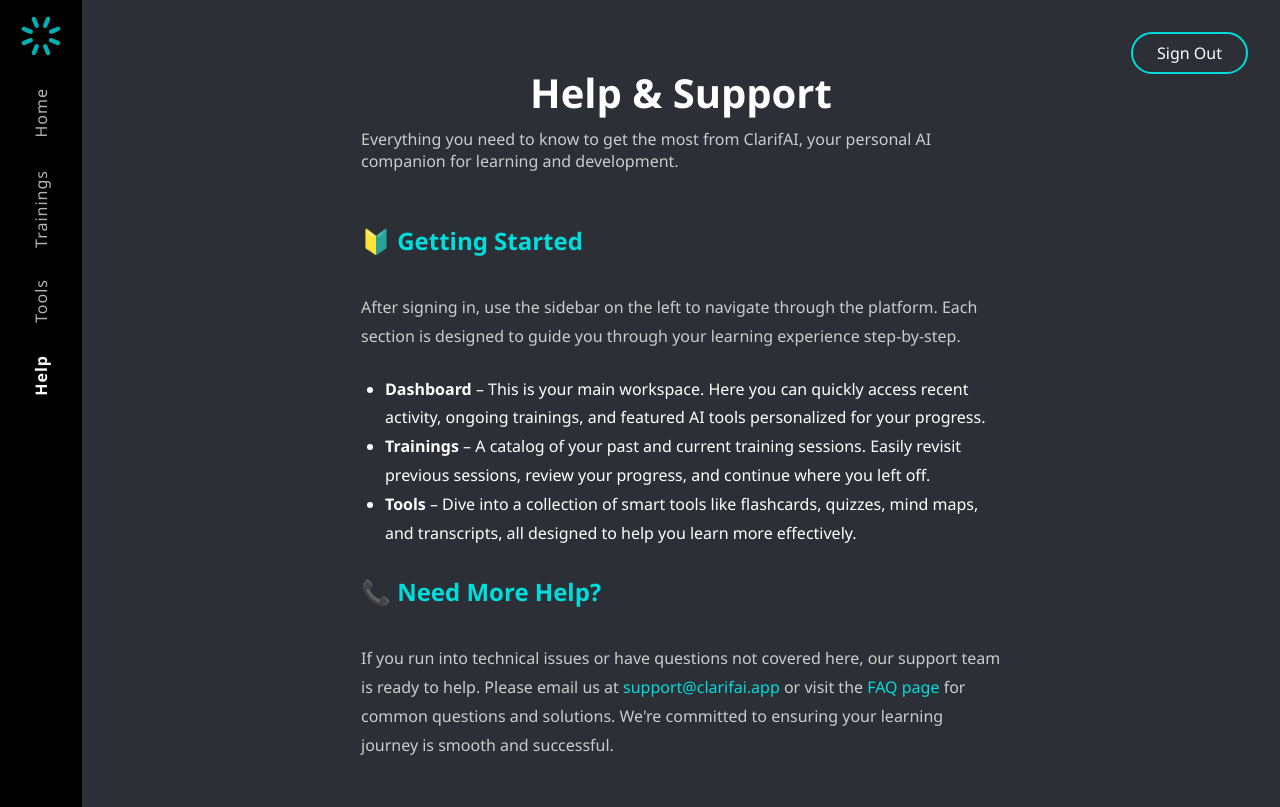
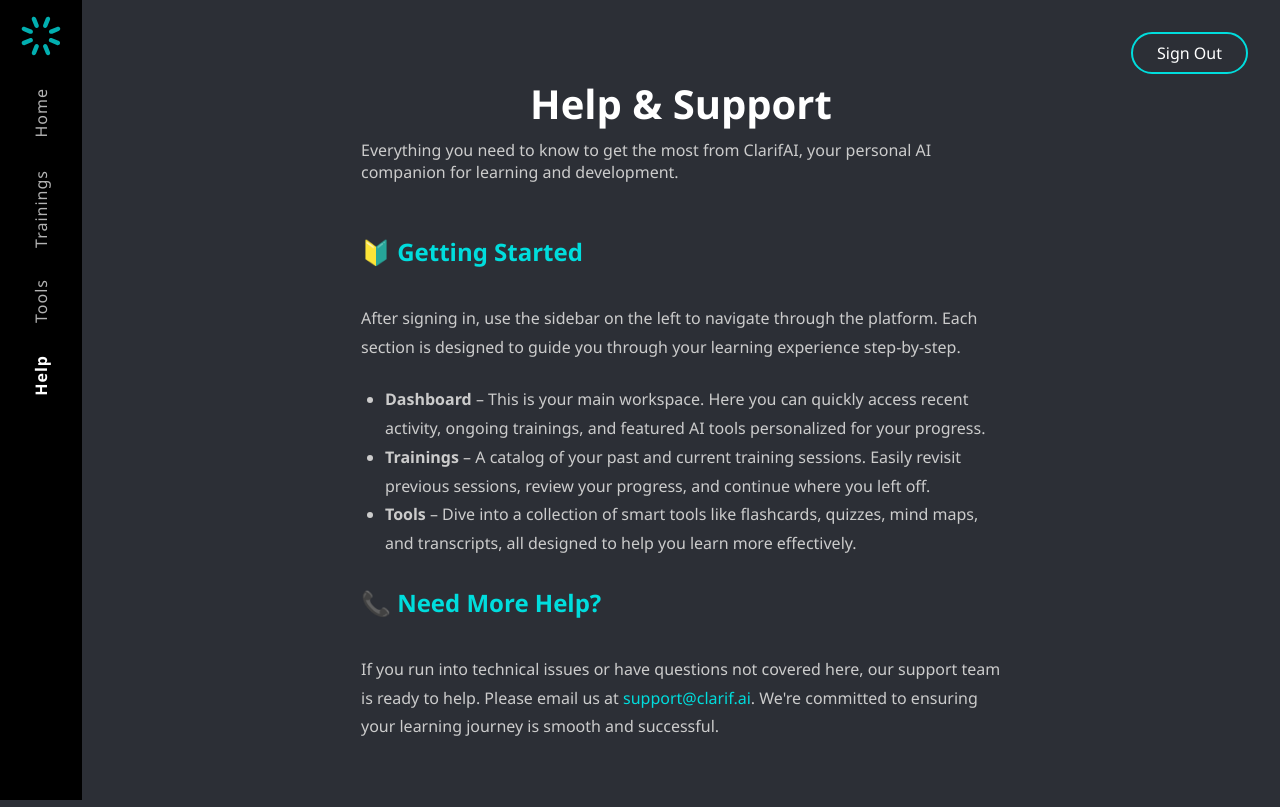
Before and after one commit to ajayat/clarif-ai, a React (Vite) app in the folder frontend/: page /help in a window 1280 px wide. Built offline with nearby package versions, Linux system fonts and the light colour scheme.

Commit message:
Minor changes
Former-commit-id: 413dab7f1ab946982210311b7d56413085c08436

```diff
--- a/frontend/src/Chatbot.jsx
+++ b/frontend/src/Chatbot.jsx
@@ -24,7 +24,8 @@
       });
 
       const reply = await res.text();
-      setMessages(prev => [...prev, { sender: 'bot', text: reply }]);
+      const cleanedReply = reply.replace(/^"|"$/g, ''); // Clean up quotes if present
+      setMessages(prev => [...prev, { sender: 'bot', text: cleanedReply}]);
     } catch (error) {
       setMessages(prev => [...prev, { sender: 'bot', text: 'Error: Could not get response.' }]);
     }
--- a/frontend/src/Help.css
+++ b/frontend/src/Help.css
@@ -27,6 +27,7 @@
 .help-content ul {
   padding-left: 1.5rem;
   margin: 0.5rem 0;
+  color: #ccc;
   line-height: 1.8;
 }
 
--- a/frontend/src/Help.jsx
+++ b/frontend/src/Help.jsx
@@ -24,7 +24,7 @@
             </ul>
 
             <h2>📞 Need More Help?</h2>
-            <p>If you run into technical issues or have questions not covered here, our support team is ready to help. Please email us at <a href="mailto:support@clarifai.app">support@clarifai.app</a> or visit the <a href="/faq">FAQ page</a> for common questions and solutions. We're committed to ensuring your learning journey is smooth and successful.</p>
+            <p>If you run into technical issues or have questions not covered here, our support team is ready to help. Please email us at <a href="mailto:support@clarif.ai">support@clarif.ai</a>. We're committed to ensuring your learning journey is smooth and successful.</p>
           </div>
         </section>
       </main>
--- a/frontend/src/Video.jsx
+++ b/frontend/src/Video.jsx
@@ -35,7 +35,7 @@
       <Sidebar />
       <main className="video-main">
         <header className="header-buttons">
-          <a href="/dashboard" className="btn-sign">
+          <a href="/learnings" className="btn-sign">
             <span className="back-arrow">&larr;</span>Back
           </a>
           <a href="/" className="btn-sign">Sign Out</a>
```
